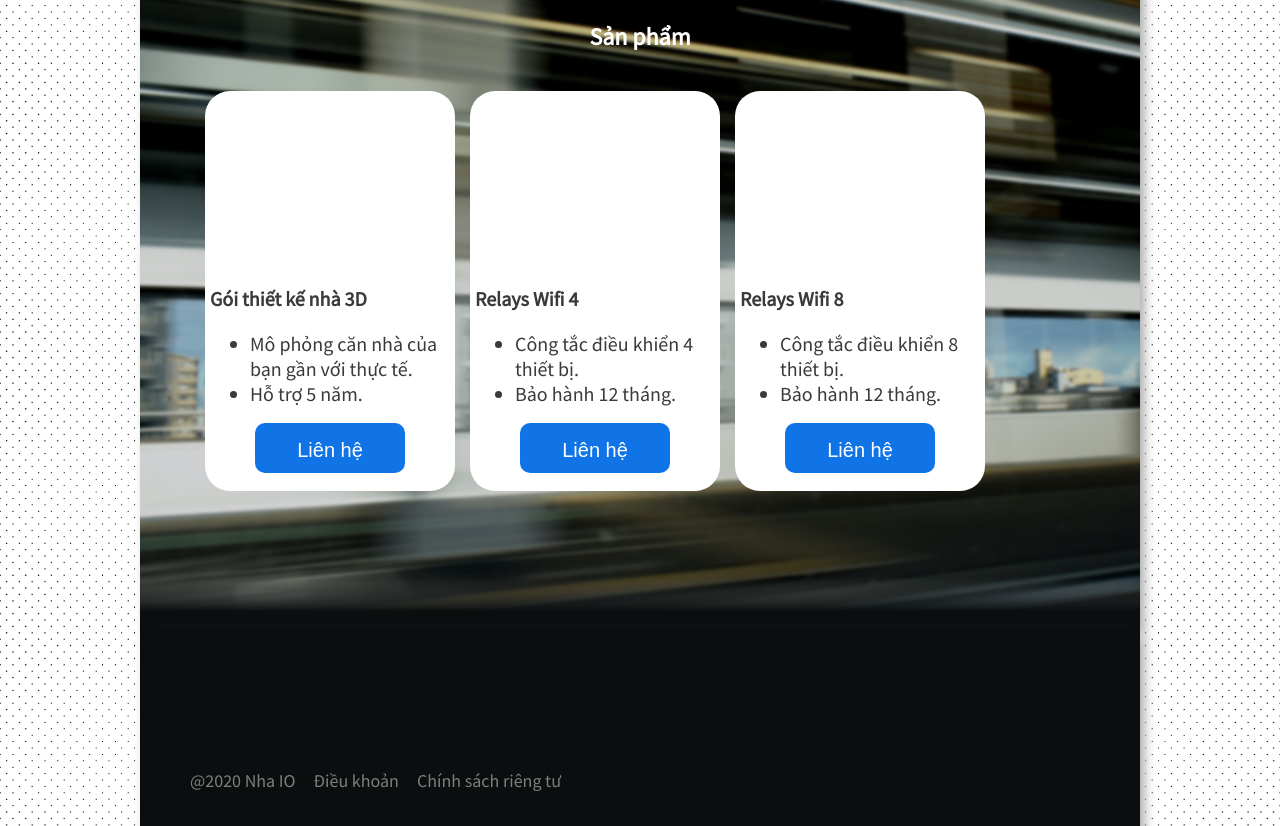
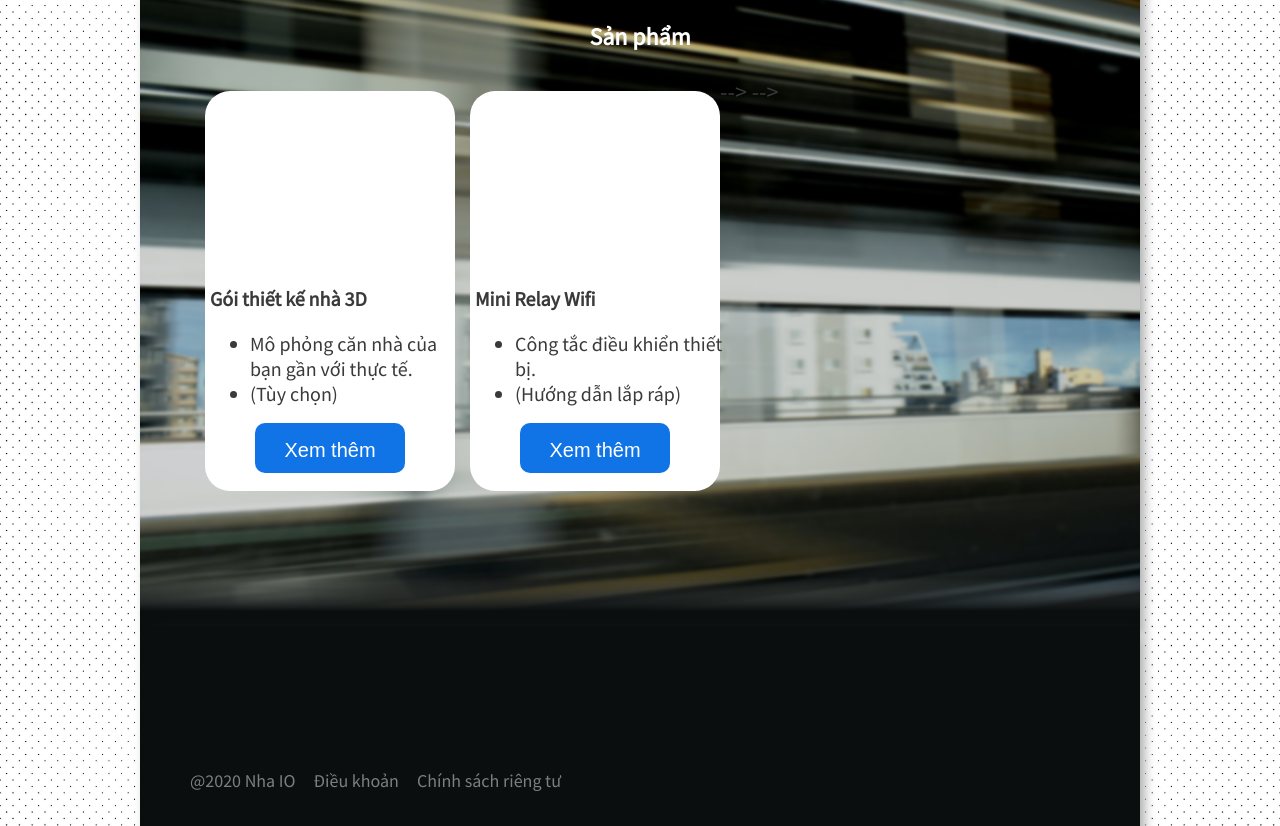
Before and after one commit to nhaiot/nhaiot.github.io, a plain HTML site: page index.html in a window 1280 px wide. Shown: the part 4244-5070 px from the top of the page. Drawn offline with nearby package versions, Linux system fonts and the light colour scheme.

Commit message:
update 1

```diff
--- a/index.html
+++ b/index.html
@@ -293,19 +293,47 @@
                                         Mô phỏng căn nhà của bạn gần với thực tế.
                                     </li>
                                     <li>
-                                        Hỗ trợ 5 năm.
+                                        (Tùy chọn)
                                     </li>
                                 </ul>
                             </p>
                         </div>
                         <div style="margin-left: 50px; margin-top: 7px;">
                             <button>
-                                <p class="new" style="margin-top: 15px;">Liên hệ</p>
+                                <p class="new" style="margin-top: 15px;">Xem thêm</p>
                             </button>
                         </div>
                     </div>
 
                     <div class="item">
+                        <div class="img"></div>
+                        <div class="info">
+                            <p><b>Mini Relay Wifi</b></p>
+                            <p>
+                                <ul>
+                                    <li>
+                                        Công tắc điều khiển thiết bị.
+                                    </li>
+                                    <li>
+                                        (Hướng dẫn lắp ráp)
+                                    </li>
+                                </ul>
+                            </p>
+                        </div>
+                        <!-- <div style="margin-left: 50px;">
+                            <button>
+                                <p class="old">499.000 vnd</p>
+                                <p class="new">439.000 vnd</p>
+                            </button>
+                        </div> -->
+                        <div style="margin-left: 50px; margin-top: 7px;">
+                            <button>
+                                <p class="new" style="margin-top: 15px;">Xem thêm</p>
+                            </button>
+                        </div>
+                    </div>
+
+                    <!-- <div class="item">
                         <div class="img"></div>
                         <div class="info">
                             <p><b>Relays Wifi 4</b></p>
@@ -326,14 +354,14 @@
                                 <p class="new">439.000 vnd</p>
                             </button>
                         </div> -->
-                        <div style="margin-left: 50px; margin-top: 7px;">
+                        <!-- <div style="margin-left: 50px; margin-top: 7px;">
                             <button>
                                 <p class="new" style="margin-top: 15px;">Liên hệ</p>
                             </button>
                         </div>
-                    </div>
+                    </div> --> -->
 
-                    <div class="item">
+                    <!-- <div class="item">
                         <div class="img"></div>
                         <div class="info">
                             <p><b>Relays Wifi 8</b></p>
@@ -354,12 +382,12 @@
                                 <p class="new">659.000 vnd</p>
                             </button>
                         </div> -->
-                        <div style="margin-left: 50px; margin-top: 7px;">
+                        <!-- <div style="margin-left: 50px; margin-top: 7px;">
                             <button>
                                 <p class="new" style="margin-top: 15px;">Liên hệ</p>
                             </button>
                         </div>
-                    </div>
+                    </div> --> -->
 
                     <!-- <div class="item"></div> -->
 
```
